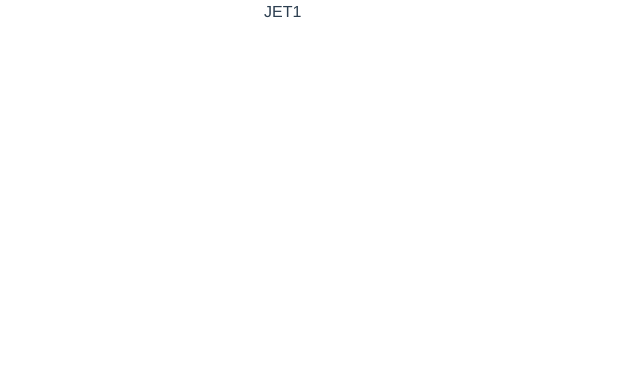
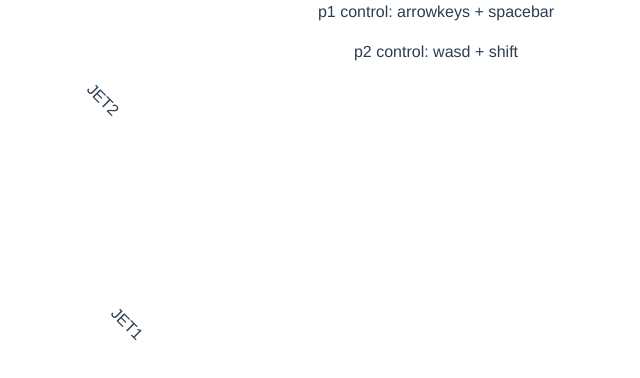
Before and after one commit to tae8838/tae8838.github.io, a Vue app: page /#/unfinished-game in a window 1280 px wide. Shown: the top 378 px of the page, without its empty margins (204-844 px from the left). Built offline with nearby package versions, Linux system fonts and the light colour scheme.

Commit message:
added log and collision detection

```diff
--- a/src/components/plainPizza/BaseObject.vue
+++ b/src/components/plainPizza/BaseObject.vue
@@ -1,5 +1,5 @@
 <template>
-  <div class='game-object' :style="{ top: positionY + 'px', left: positionX + 'px', transform: 'rotate(' + rotateDeg + 'deg)'}">
+  <div class='game-object' :style="{ top: position.y + 'px', left: position.x + 'px', transform: 'rotate(' + rotateDeg + 'deg)'}">
     {{ objectName }}
   </div>
 </template>
@@ -10,12 +10,8 @@ export default {
       type: String,
       required: true
     },
-    positionX: {
-      type: Number,
-      required: true
-    },
-    positionY: {
-      type: Number,
+    position: {
+      type: Object,
       required: true
     },
     rotateDeg: {
--- a/src/components/plainPizza/BulletObject.vue
+++ b/src/components/plainPizza/BulletObject.vue
@@ -1,8 +1,8 @@
 <template>
-  <base-object :name="name" :position="position"></base-object>
+  <base-object :object-name="name" :position="position" :rotate-deg="rotateDeg"></base-object>
 </template>
 <script>
-import BaseObject from 'BaseObject.vue'
+import BaseObject from './BaseObject.vue'
 
 export default {
   components: {
@@ -13,34 +13,52 @@ export default {
       type: String,
       required: true
     },
-    position: {
+    initialPosition: {
       type: Object,
       required: true
     },
-    velocity: {
+    direction: {
       type: Object,
       required: true
     }
   },
+  data () {
+    return {
+      speed: 10,
+      rotateDeg: 0,
+      position: {
+        x: this.initialPosition.x,
+        y: this.initialPosition.y
+      }
+    }
+  },
+  computed: {
+    velocity () {
+      return {
+        x: this.direction.x * this.speed,
+        y: this.direction.y * this.speed
+      }
+    }
+  },
   methods: {
     updatePostion () {
-      this.xPosition = this.xPosition + this.xVelocity
-      this.yPosition = this.yPosition + this.yVelocity
-      this.boundaryCheck()
+      this.position.x = this.position.x + this.velocity.x
+      this.position.y = this.position.y + this.velocity.y
     },
     boundaryCheck () {
-      if (this.bulletXPosition < 0
-        || this.bulletXPosition > this.window.width
-        || this.bulletYPosition < 0
-        || this.bulletYPosition > this.window.height) {
-        //$emit(destory)
+      if (this.position.x < 0
+        || this.position.x > window.screen.width
+        || this.position.y < 0
+        || this.position.y > window.screen.height) {
+        this.$emit('destroy-bullet')
       }
     },
     updateRotationDeg () {
-      this.rotateDeg = Math.atan(this.yVelocity / this.xVelocity) * 180 / Math.PI
+      this.rotateDeg = Math.atan(this.velocity.y / this.velocity.x) * 180 / Math.PI
     },
     update () {
       this.updatePostion()
+      this.boundaryCheck()
       this.updateRotationDeg()
     }
   }
--- a/src/components/plainPizza/GameObject.vue
+++ b/src/components/plainPizza/GameObject.vue
@@ -1,14 +1,35 @@
 <template>
   <section class="container">
     <div>
-      <player-one ref='playerOne' :key-map="keyMap"></player-one>
-      <player-two ref='playerTwo' :key-map="keyMap"></player-two>
-      <!-- <h1 class="item jet" :style="{ top: yPosition + 'px', left: xPosition + 'px', transform: 'rotate(' + rotateDeg + 'deg)'}">
-        jet-game
-      </h1>
-      <h1 class="item" v-show="showBullet" :style="{ top: bulletYPosition + 'px', left: bulletXPosition + 'px'}">
-        B
-      </h1> -->
+      <div v-if="lastGameLog">
+        <p>{{lastGameLog}} {{deathDetail}}</p>
+        <p>player one score: {{ p1Score }}</p>
+        <p>player two score: {{ p2Score }}</p>
+      </div>
+      <div v-else>
+        <p>p1 control: arrowkeys + spacebar</p>
+        <p>p2 control: wasd + shift</p>
+      </div>
+      <player-object
+        :key-map="keyMap"
+        ref='playerOne'
+        jet-name="JET1"
+        :initial-position="playerOneInitialPosition"
+        :initialVelocity="playerOneInitialVelocity"
+        :control="playerOneControl"
+        @lost="playerOneOutOfBound"
+        v-if="showPlayer1">
+      </player-object>
+      <player-object
+        :key-map="keyMap"
+        ref='playerTwo'
+        jet-name="JET2"
+        :initial-position="playerTwoInitialPosition"
+        :initialVelocity="playerTwoInitialVelocity"
+        :control="playerTwoControl"
+        @lost="playerTwoOutOfBound"
+        v-if="showPlayer2">
+      </player-object>
     </div>
   </section>
 </template>
@@ -16,11 +37,13 @@
 <script>
 import PlayerOne from './PlayerOne.vue'
 import PlayerTwo from './PlayerTwo.vue'
+import PlayerObject from './PlayerObject.vue'
 
 export default {
   components: {
     PlayerOne,
-    PlayerTwo
+    PlayerTwo,
+    PlayerObject
   },
   data () {
     return {
@@ -36,10 +59,46 @@ export default {
       bulletXPosition: 0,
       bulletXVelocity: 0,
       bulletYVelocity: 0,
+      showPlayer1: true,
+      showPlayer2: true,
       window: {
         width: 0,
         height: 0
-      }
+      },
+      playerOneControl: {
+        up: 38,
+        down: 40,
+        left: 37,
+        right: 39,
+        shoot: 32
+      },
+      playerTwoControl: {
+        up: 87,
+        down: 83,
+        left: 65,
+        right: 68,
+        shoot: 16
+      },
+      playerOneInitialVelocity: {
+        x: 1,
+        y: 1
+      },
+      playerTwoInitialVelocity: {
+        x: -1,
+        y: -1
+      },
+      playerOneInitialPosition: {
+        x: 0,
+        y: 0
+      },
+      playerTwoInitialPosition: {
+        x: window.screen.width - 200,
+        y: window.screen.height - 200
+      },
+      p1Score: 0,
+      p2Score: 0,
+      deathDetail: '',
+      lastGameLog: ''
     }
   },
   methods: {
@@ -55,62 +114,14 @@ export default {
       this.handleResize()
       this.gameLoop()
     },
-
-  //   updateVelocity () {
-  //     if(this.keyMap[37]) {
-  //       this.xVelocity = this.xVelocity - 0.1
-  //     }
-  //     if(this.keyMap[39]) {
-  //        this.xVelocity = this.xVelocity + 0.1
-  //     }
-  //     if(this.keyMap[38]) {
-  //       this.yVelocity = this.yVelocity - 0.1
-  //     }
-  //     if(this.keyMap[40]) {
-  //       this.yVelocity = this.yVelocity + 0.1
-  //     }
-  //   },
-  //   initBullet () {
-  //     if (!this.showBullet) {
-  //       this.showBullet = true
-  //       this.bulletXPosition = this.xPosition
-  //       this.bulletYPosition = this.yPosition
-  //       this.bulletXVelocity = this.xVelocity
-  //       this.bulletYVelocity = this.yVelocity
-  //     }
-  //   },
-  //   updateBulletPosition () {
-  //     if (this.keyMap[32]) {
-  //       this.initBullet()
-  //     }
-  //     if (this.showBullet) {
-  //       this.bulletXPosition =  this.bulletXPosition + (this.bulletXVelocity + 1) * 1.5
-  //       this.bulletYPosition = this.bulletYPosition + (this.bulletYVelocity + 1) * 1.5
-  //     }
-  //     if (this.bulletXPosition < 0
-  //       || this.bulletXPosition > this.window.width
-  //       || this.bulletYPosition < 0
-  //       || this.bulletYPosition > this.window.height) {
-  //       this.bulletXPosition = 0
-  //       this.bulletXVelocity = 0
-  //       this.bulletYPosition = 0
-  //       this.bulletYVelocity = 0
-  //       this.showBullet = false
-  //     }
-  //   },
-
     gameLoop() {
       let that = this
       setTimeout(function () {
         that.$refs.playerOne.update()
         that.$refs.playerTwo.update()
         that.handleInputs()
-        // that.updateVelocity()
-        // that.updatePostion()
-        // that.updateRotationDeg()
-        // that.updateBulletPosition()
-
         that.gameLoop()
+        that.detectObjectsCollision()
       }, 16);
     },
     handleResize() {
@@ -125,14 +136,57 @@ export default {
       window.addEventListener('keydown', function(e) {
         that.keyMap[e.keyCode] = e.type == 'keydown'
       })
+    },
+    playerOneOutOfBound() {
+      this.deathDetail = 'Player One jet crashed on the side of the screen.'
+      this.playerOneLost()
+    },
+    playerTwoOutOfBound() {
+      this.deathDetail = 'Player Two jet crashed on the side of the screen.'
+      this.playerTwoLost()
+    },
+    playerOneLost () {
+      this.lastGameLog = 'Player Two Won!!!'
+      this.p2Score = this.p2Score + 1
+      this.resetGame()
+    },
+    playerTwoLost () {
+      this.lastGameLog = 'Player One Won!!!'
+      this.p1Score = this.p1Score + 1
+      this.resetGame()
+    },
+    resetGame () {
+      this.$refs.playerOne.reset()
+      this.$refs.playerTwo.reset()
+    },
+    detectCollision (object1, object2) {
+      if (Math.abs(object1.x - object2.x) < 15 && Math.abs(object1.y - object2.y) < 15) {
+        return true
+      }
+      return false
+    },
+    detectObjectsCollision () {
+      if (this.detectCollision(this.$refs.playerOne.position, this.$refs.playerTwo.position)) {
+        this.lastGameLog = 'Players collided with one another.'
+        this.resetGame()
+      }
+      if (this.$refs.playerOne.$refs.bullet) {
+        if (this.detectCollision(this.$refs.playerOne.$refs.bullet.position, this.$refs.playerTwo.position)) {
+          this.deathDetail = 'Player Two got shot.'
+          this.playerTwoLost()
+        }
+      }
+      if (this.$refs.playerTwo.$refs.bullet) {
+        if (this.detectCollision(this.$refs.playerTwo.$refs.bullet.position, this.$refs.playerOne.position)) {
+          this.deathDetail = 'Player Two got shot.'
+          this.playerOneLost()
+        }
+      }
     }
   },
   created () {
     this.startGame()
-  },
-  // destroyed() {
-  //   window.removeEventListener('resize', this.handleResize)
-  // }
+  }
 }
 </script>
 
--- a/src/components/plainPizza/PlayerObject.vue
+++ b/src/components/plainPizza/PlayerObject.vue
@@ -1,12 +1,22 @@
 <template>
-  <base-object :objectName="jetName" :position-x="position.x" :position-y="position.y" :rotate-deg="rotateDeg"></base-object>
+  <div>
+    <base-object :objectName="jetName" :position="position" :rotate-deg="rotateDeg"></base-object>
+    <bullet-object
+      v-if="shooting"
+      ref='bullet'
+      name='bullet'
+      :initial-position="position"
+      :direction="bulletDirection"
+      @destroy-bullet="shooting = false"></bullet-object>
+  </div>
 </template>
 <script>
 import BaseObject from './BaseObject.vue'
-
+import BulletObject from './BulletObject.vue'
 export default {
   components: {
-    BaseObject
+    BaseObject,
+    BulletObject
   },
   props: {
     jetName: {
@@ -18,6 +28,14 @@ export default {
       required: true
     },
     initialVelocity: {
+      type: Object,
+      required: true
+    },
+    control: {
+      type: Object,
+      required: true
+    },
+    keyMap: {
       type: Object,
       required: true
     }
@@ -32,7 +50,9 @@ export default {
         x: 0,
         y: 0
       },
-      rotateDeg: 0
+      rotateDeg: 0,
+      shooting: false,
+      bulletDirection: { x: 1, y: 1 }
     }
   },
   methods: {
@@ -59,17 +79,57 @@ export default {
       //   this.velocity.y = this.velocity.y * -1
       // }
     },
+    updateVelocity () {
+      if(this.keyMap[this.control.left]) {
+        this.velocity.x = this.velocity.x - 0.1
+      }
+      if(this.keyMap[this.control.right]) {
+         this.velocity.x = this.velocity.x + 0.1
+      }
+      if(this.keyMap[this.control.up]) {
+        this.velocity.y = this.velocity.y - 0.1
+      }
+      if(this.keyMap[this.control.down]) {
+        this.velocity.y = this.velocity.y + 0.1
+      }
+    },
+    shootingKeyPressed () {
+      if(this.keyMap[this.control.shoot] && !this.shooting) {
+        this.shooting = true
+        let velocityMagnetude = Math.sqrt(this.velocity.y * this.velocity.y + this.velocity.x * this.velocity.x)
+        this.bulletDirection = { y: (this.velocity.y / velocityMagnetude), x: (this.velocity.x / velocityMagnetude) }
+      }
+    },
     updateRotationDeg () {
       this.rotateDeg = Math.atan(this.velocity.y / this.velocity.x) * 180 / Math.PI
     },
+    boundaryCheck () {
+      if (this.position.x < 0
+        || this.position.x > window.screen.width
+        || this.position.y < 0
+        || this.position.y > window.screen.height) {
+        this.$emit('lost')
+      }
+    },
     update () {
+      if (this.shooting) this.$refs.bullet.update()
       this.updatePostion()
       this.updateRotationDeg()
+      this.updateVelocity()
+      this.shootingKeyPressed()
+      this.boundaryCheck()
+    },
+    reset () {
+      this.initVelAndPos()
+      this.shooting = false
+    },
+    initVelAndPos() {
+      this.velocity = {x: this.initialVelocity.x, y: this.initialVelocity.y}
+      this.position = {x: this.initialPosition.x, y: this.initialPosition.y}
     }
   },
   created () {
-    this.velocity = this.initialVelocity
-    this.position = this.initialPosition
+    this.initVelAndPos()
   }
 }
 </script>
```
